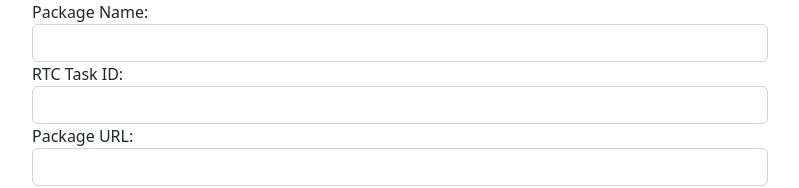
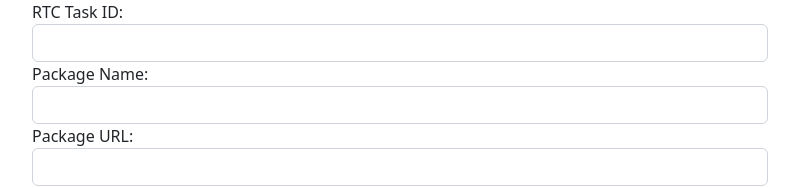
Before and after one commit to valen-mascarenhas14/vcm-app, a React (Create React App) app: page / in a window 1280 px wide. Shown: the top 188 px of the page, without its empty margins (240-1039 px from the left). Built offline with nearby package versions, Linux system fonts and the light colour scheme.

Commit message:
form field alignment modified

```diff
--- a/src/App.js
+++ b/src/App.js
@@ -29,7 +29,7 @@ const licenseTypes = [
   "PHP-3.0",
   "Python-2.0",
   "W3C",
-  "Other"
+  "Other",
 ];
 
 const options = [
@@ -44,11 +44,7 @@ const options = [
   "Other",
 ];
 
-const w_options = [
-"",
-"Code Contribution",
-"Container Contribution",
-];
+const w_options = ["", "Code Contribution", "Container Contribution"];
 
 const Form = () => {
   const [licenses, setLicenses] = useState([{ type: "", url: "" }]);
@@ -57,8 +53,8 @@ const Form = () => {
   const [claUrl, setClaUrl] = useState("");
   const [boxUrl, setBoxUrl] = useState("");
   const [rtcId, setRtcId] = useState("");
-  const [communityOption,setCommunityOption] = useState("");
-  const [wType,setWorkType] = useState("");
+  const [communityOption, setCommunityOption] = useState("");
+  const [wType, setWorkType] = useState("");
 
   const handleLicenseTypeChange = (event, index) => {
     const updatedLicenses = [...licenses];
@@ -83,8 +79,9 @@ const Form = () => {
   };
 
   const handleDownloadJson = () => {
-    let temp_url="https://jazz06.rchland.ibm.com:12443/jazz/web/projects/Power%20Ecosystem#action=com.ibm.team.workitem.viewWorkItem&id=";
-    let final_url=temp_url.concat(rtcId);
+    let temp_url =
+      "https://jazz06.rchland.ibm.com:12443/jazz/web/projects/Power%20Ecosystem#action=com.ibm.team.workitem.viewWorkItem&id=";
+    let final_url = temp_url.concat(rtcId);
     const licenseTypesArray = licenses.map((license) => license.type);
     const licenseUrlArray = licenses.map((license) => license.url);
     const data = {
@@ -117,6 +114,18 @@ const Form = () => {
         <div className="col-sm-8">
           <form onSubmit={handleDownloadJson}>
             <div className="form-group">
+              <label htmlFor="r_id">RTC Task ID:</label>
+              <input
+                className="form-control"
+                required
+                pattern="^\d{6}$"
+                type="text"
+                id="r_id"
+                value={rtcId}
+                onChange={(event) => setRtcId(event.target.value)}
+              />
+            </div>
+            <div className="form-group">
               <label htmlFor="p_name">Package Name:</label>
               <input
                 className="form-control"
@@ -126,18 +135,6 @@ const Form = () => {
                 id="p_name"
                 value={packageName}
                 onChange={(event) => setPackageName(event.target.value)}
-              />
-            </div>
-            <div className="form-group">
-              <label htmlFor="r_id">RTC Task ID:</label>
-              <input
-                className="form-control"
-                required
-                pattern="^\d{6}$"
-                type="text"
-                id="r_id"
-                value={rtcId}
-                onChange={(event) => setRtcId(event.target.value)}
               />
             </div>
             <div className="form-group">
@@ -181,8 +178,21 @@ const Form = () => {
               <div className="row">
                 <div className="col-sm-6">
                   <div className="form-group">
-              <label style={{ borderRight: "10px solid white" }} htmlFor="c_opt">Community:</label>
-                  <select className="form-group mb-2" id="c_opt" required value={communityOption} onChange={(event) => setCommunityOption(event.target.value)} >
+                    <label
+                      style={{ borderRight: "10px solid white" }}
+                      htmlFor="c_opt"
+                    >
+                      Community:
+                    </label>
+                    <select
+                      className="form-group mb-2"
+                      id="c_opt"
+                      required
+                      value={communityOption}
+                      onChange={(event) =>
+                        setCommunityOption(event.target.value)
+                      }
+                    >
                       {options.map((value) => (
                         <option key={value} value={value}>
                           {value}
@@ -193,8 +203,19 @@ const Form = () => {
                 </div>
                 <div className="col-sm-6">
                   <div className="form-group">
-              <label style={{ borderRight: "10px solid white" }} htmlFor="w_type">Contribution Type:</label>
-                  <select className="form-group mb-2" id="w_type" required value={wType} onChange={(event) => setWorkType(event.target.value)} >
+                    <label
+                      style={{ borderRight: "10px solid white" }}
+                      htmlFor="w_type"
+                    >
+                      Contribution Type:
+                    </label>
+                    <select
+                      className="form-group mb-2"
+                      id="w_type"
+                      required
+                      value={wType}
+                      onChange={(event) => setWorkType(event.target.value)}
+                    >
                       {w_options.map((value) => (
                         <option key={value} value={value}>
                           {value}
@@ -205,7 +226,6 @@ const Form = () => {
                 </div>
               </div>
             </div>
-
 
             <br></br>
 
```
Lines whose indentation alone changed are shown as unchanged.
